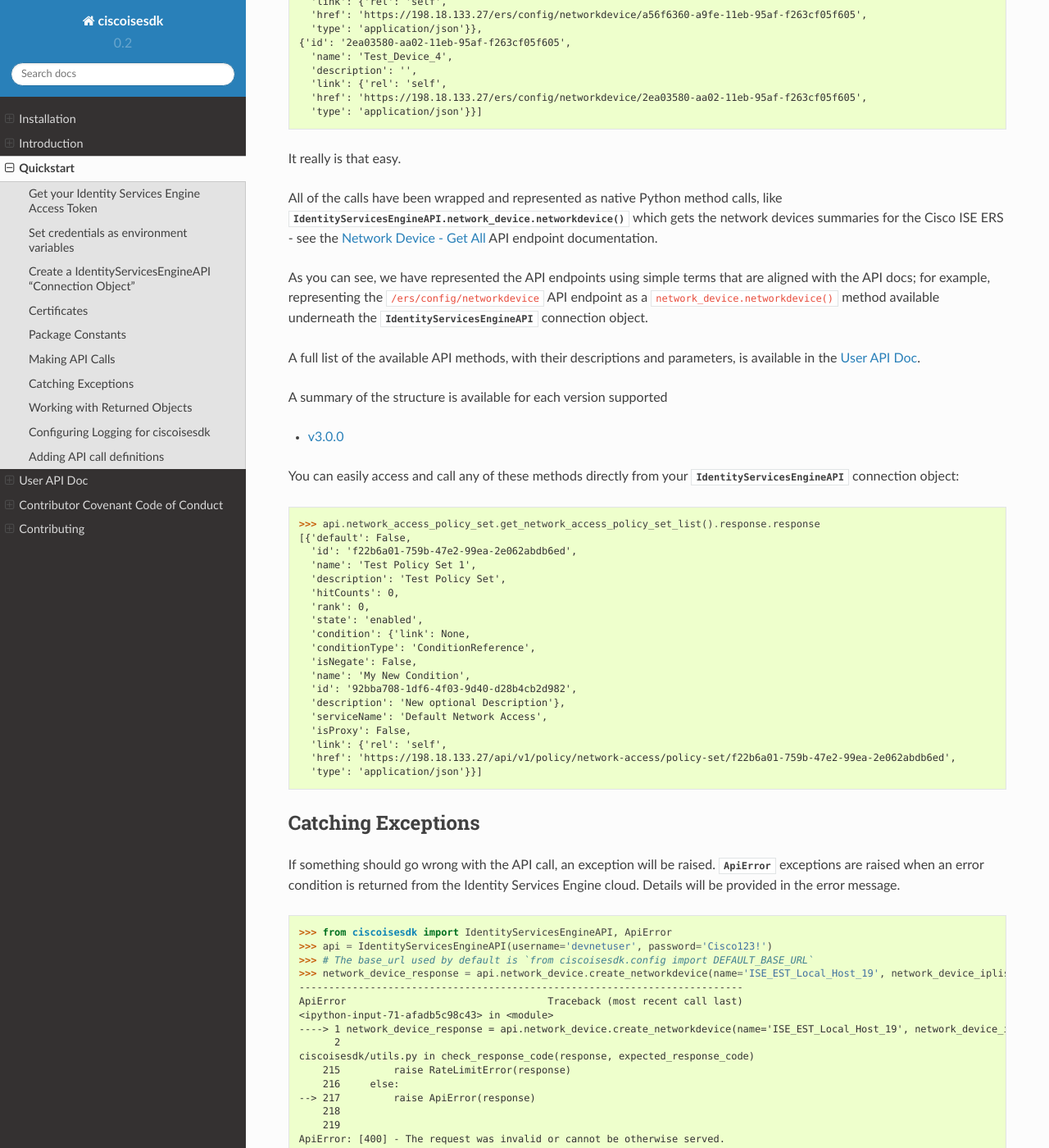
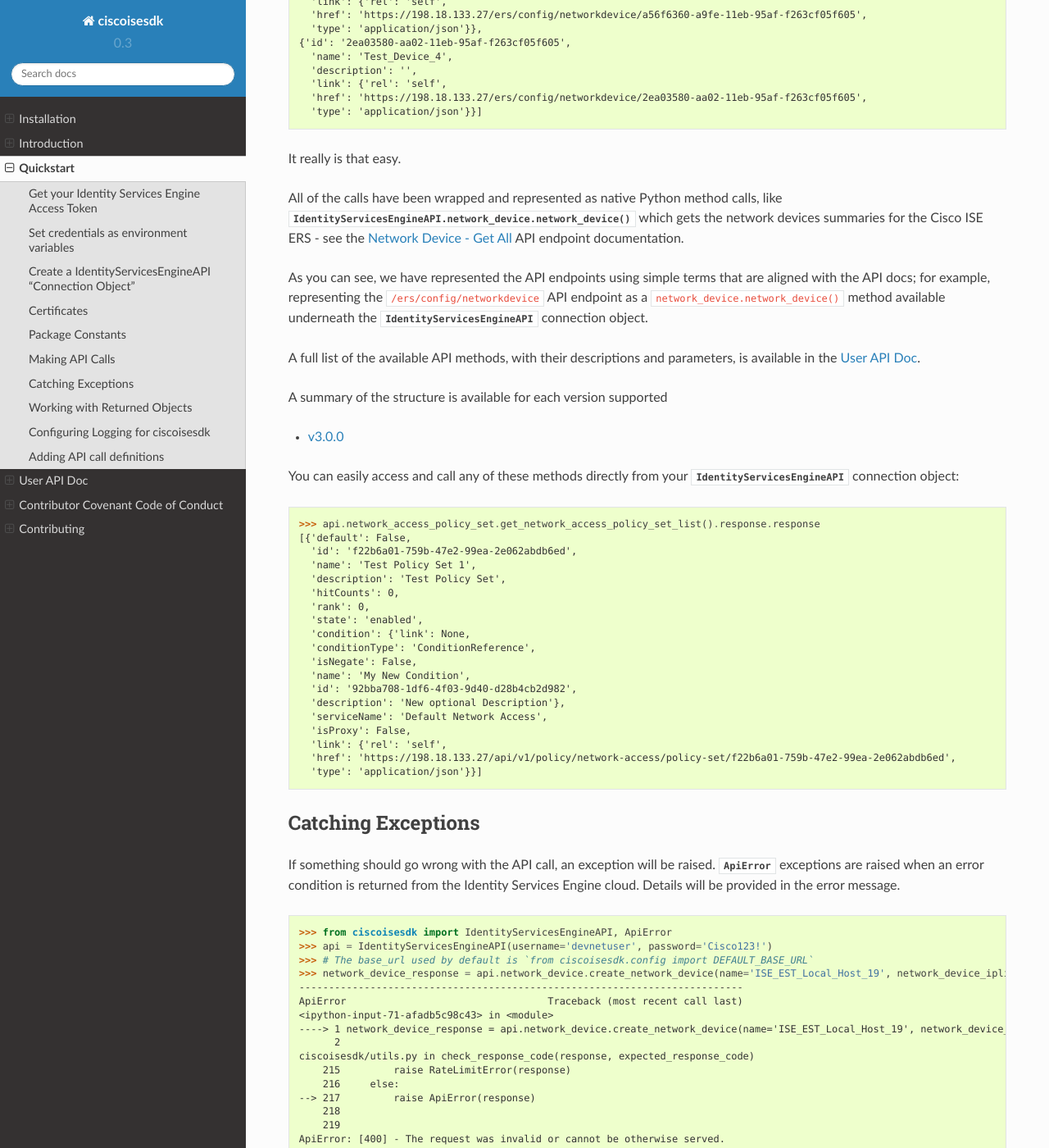
Before and after one commit to CiscoISE/ciscoisesdk, a Sphinx documentation site: the page built from docs/api/quickstart.rst, in a window 1280 px wide and 1400 px high, scrolled down 4563 px. Shown: the whole window at 82% size. Built offline with Sphinx 7.4.7 and the Read the Docs theme 2.0.0, drawn with Linux system fonts in a browser that asks for light colours; some of the changed text lies outside the part shown.

Commit message:
Update documentation reference & version

```diff
--- a/docs/api/quickstart.rst
+++ b/docs/api/quickstart.rst
@@ -238,7 +238,7 @@ ready to start making API calls.
 
 .. code-block:: python
 
-    >>> api.network_device.networkdevice(page=1,size=3).response.SearchResult.resources
+    >>> api.network_device.network_device(page=1,size=3).response.SearchResult.resources
     [{'id': '4969bc30-ad2a-11eb-95af-f263cf05f605',
       'name': 'ISE_EST_Local_Host_19',
       'description': '',
@@ -261,7 +261,7 @@ ready to start making API calls.
 It really is that easy.
 
 All of the calls have been wrapped and represented as native Python method
-calls, like :meth:`IdentityServicesEngineAPI.network_device.networkdevice() <ciscoisesdk.api.v3_0_0.network_device.NetworkDevice.networkdevice>` which gets the network devices summaries
+calls, like :meth:`IdentityServicesEngineAPI.network_device.network_device() <ciscoisesdk.api.v3_0_0.network_device.NetworkDevice.network_device>` which gets the network devices summaries
 for the Cisco ISE ERS - see
 the `Network Device - Get All
 <https://developer.cisco.com/docs/identity-services-engine/3.0/#!network-device/get-all>`_ API endpoint
@@ -269,7 +269,7 @@ documentation.
 
 As you can see, we have represented the API endpoints using simple terms
 that are aligned with the API docs; for example, representing the ``/ers/config/networkdevice``
-API endpoint as a ``network_device.networkdevice()`` method available underneath the
+API endpoint as a ``network_device.network_device()`` method available underneath the
 :class:`IdentityServicesEngineAPI` connection object.
 
 A full list of the available API methods, with their descriptions and
@@ -321,11 +321,11 @@ message.
     >>> from ciscoisesdk import IdentityServicesEngineAPI, ApiError
     >>> api = IdentityServicesEngineAPI(username='devnetuser', password='Cisco123!')
     >>> # The base_url used by default is `from ciscoisesdk.config import DEFAULT_BASE_URL`
-    >>> network_device_response = api.network_device.create_networkdevice(name='ISE_EST_Local_Host_19', network_device_iplist=[{"ipaddress": "127.35.0.1", "mask": 32}])
+    >>> network_device_response = api.network_device.create_network_device(name='ISE_EST_Local_Host_19', network_device_iplist=[{"ipaddress": "127.35.0.1", "mask": 32}])
     ---------------------------------------------------------------------------
     ApiError                                  Traceback (most recent call last)
     <ipython-input-71-afadb5c98c43> in <module>
-    ----> 1 network_device_response = api.network_device.create_networkdevice(name='ISE_EST_Local_Host_19', network_device_iplist=[{"ipaddress": "127.35.0.1", "mask": 32}])
+    ----> 1 network_device_response = api.network_device.create_network_device(name='ISE_EST_Local_Host_19', network_device_iplist=[{"ipaddress": "127.35.0.1", "mask": 32}])
           2
     ciscoisesdk/utils.py in check_response_code(response, expected_response_code)
         215         raise RateLimitError(response)
@@ -358,7 +358,7 @@ You can catch any errors returned by the Identity Services Engine cloud by catch
 
     >>> from ciscoisesdk.exceptions import ApiError
     >>> try:
-    ...     network_device_response = api.network_device.create_networkdevice(name='ISE_EST_Local_Host_19', network_device_iplist=[{"ipaddress": "127.35.0.1", "mask": 32}])
+    ...     network_device_response = api.network_device.create_network_device(name='ISE_EST_Local_Host_19', network_device_iplist=[{"ipaddress": "127.35.0.1", "mask": 32}])
     ... except ApiError as e:
     ...     print(e)
     ApiError: [400] - The request was invalid or cannot be otherwise served.
@@ -444,14 +444,14 @@ help clean up your code and make coding easier:
         .. code-block:: python
 
             >>> # Do this
-            >>> device_list_response = api.network_device.networkdevice(filter='name.EQ.ISE_EST_Local_Host_19')
+            >>> device_list_response = api.network_device.network_device(filter='name.EQ.ISE_EST_Local_Host_19')
             >>> device_response = device_list_response.response.SearchResult.resources[0]
-            >>> device_response_detail = api.network_device.networkdevice_by_id(device_response.id).response.NetworkDevice
+            >>> device_response_detail = api.network_device.network_device_by_id(device_response.id).response.NetworkDevice
 
             >>> # or even this
             >>> filter_query = 'name.EQ.ISE_EST_Local_Host_19'
-            >>> device_response_id = api.network_device.networkdevice(filter=filter_query).response.SearchResult.resources[0].id
-            >>> device_response_detail = api.network_device.networkdevice_by_id(device_response_id).response.NetworkDevice
+            >>> device_response_id = api.network_device.network_device(filter=filter_query).response.SearchResult.resources[0].id
+            >>> device_response_detail = api.network_device.network_device_by_id(device_response_id).response.NetworkDevice
 
     2.  When accessing 'optional' attributes, like ``device_list_response.response.SearchResult.resources[0].id``
         attribute of Identity Services Engine NetworkDevice object, the response object will return ``None`` when
@@ -461,7 +461,7 @@ help clean up your code and make coding easier:
 
         .. code-block:: python
 
-            >>> devices_response = api.network_device.networkdevice().response
+            >>> devices_response = api.network_device.network_device().response
             >>> # Instead of doing this
             >>> if hasattr(devices_response, 'SearchResult') and hasattr(devices_response.SearchResult, 'resources'):
             ...     devices = devices_response.SearchResult.resources
@@ -543,7 +543,7 @@ So you can add your logging handlers according to your needs.
     logging.getLogger('ciscoisesdk').addHandler(ch_)
 
     logger.debug('simple message')
-    api.network_device.networkdevice().response
+    api.network_device.network_device().response
 
 
 Adding API call definitions
--- a/pyproject.toml
+++ b/pyproject.toml
@@ -1,6 +1,6 @@
 [tool.poetry]
 name = "ciscoisesdk"
-version = "0.2.0"
+version = "0.3.0"
 description = "Cisco Identity Services Engine Platform SDK"
 authors = ["Jose Bogarin Solano <jbogarin@altus.cr>", "William Astorga <wastorga@altus.cr>"]
 license = "MIT"
```
Also changed, not shown: README.rst (+6 -6 lines), docs/api/intro.rst (+7 -7 lines).
